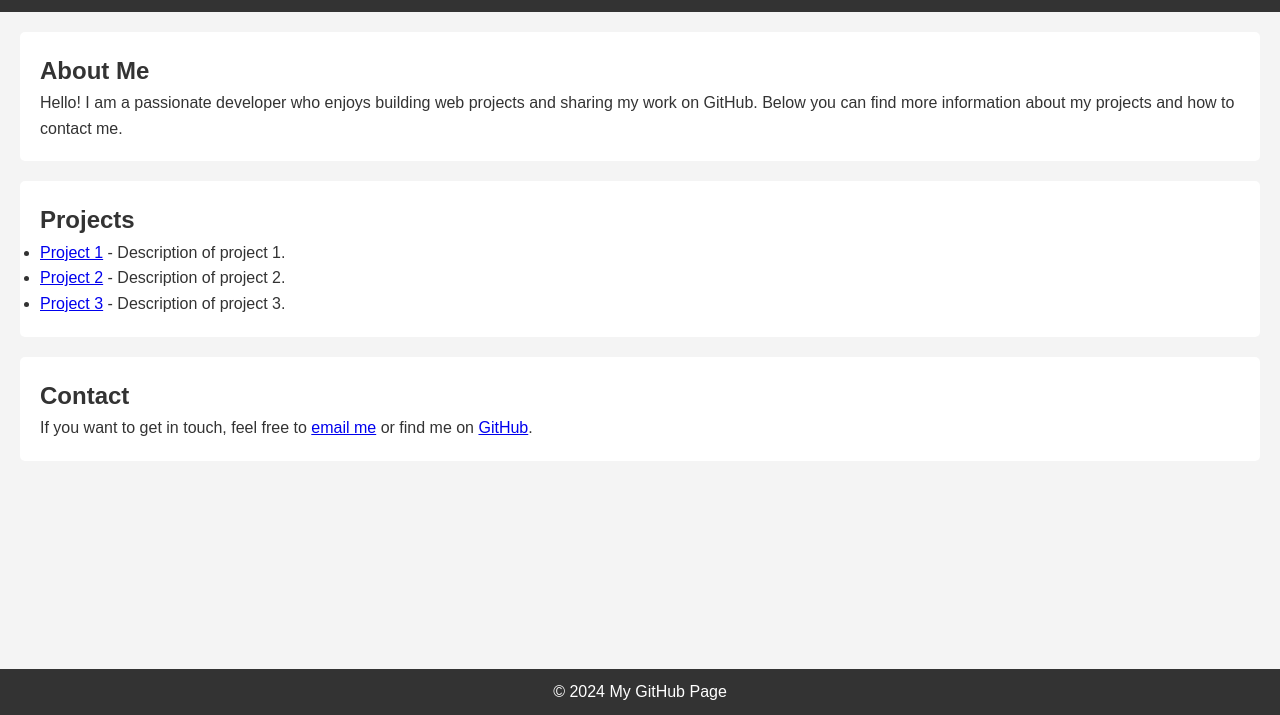
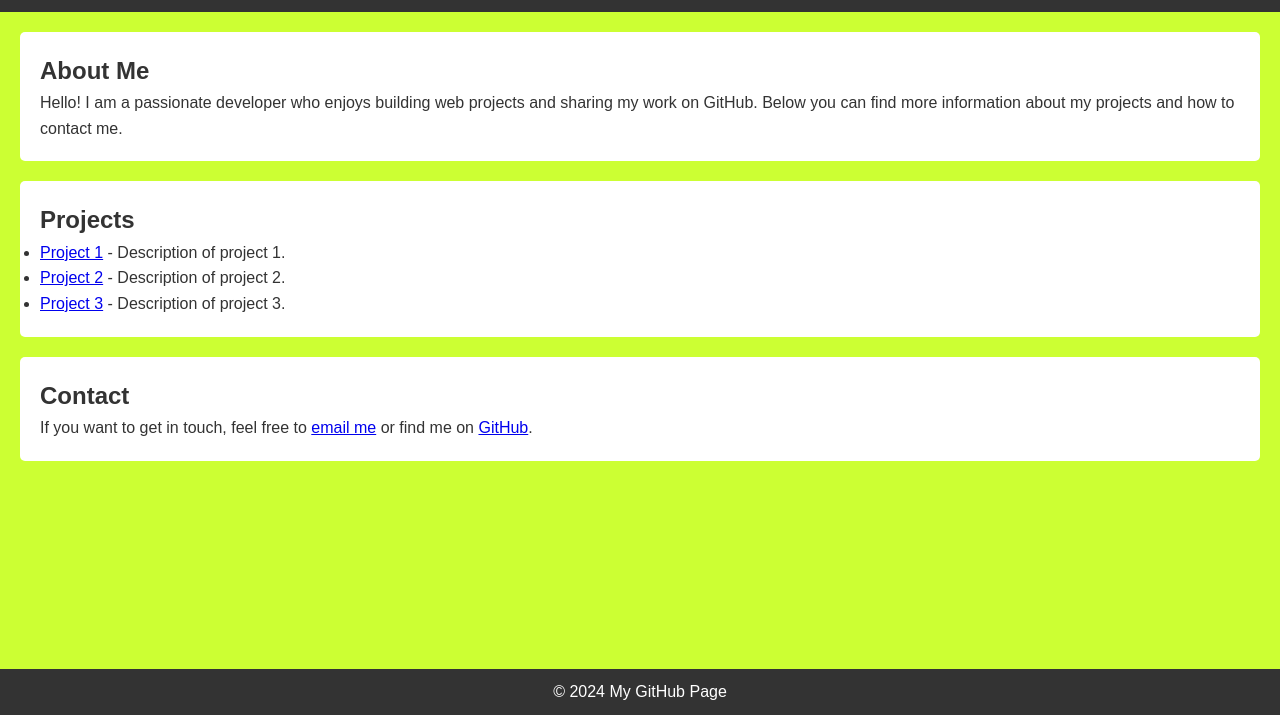
Before and after one commit to mr-hare-cca/mr-hare-cca.github.io, a plain HTML site: page index.html in a window 1280 px wide. Shown: the part 85-800 px from the top of the page. Drawn offline with Linux system fonts and the light colour scheme.

Commit message:
Update styles.css

```diff
--- a/styles.css
+++ b/styles.css
@@ -7,7 +7,7 @@
 
 body {
     font-family: Arial, sans-serif;
-    background-color: #f4f4f4;
+    background-color: #cf3;
     color: #333;
     line-height: 1.6;
     margin: 0;
```
